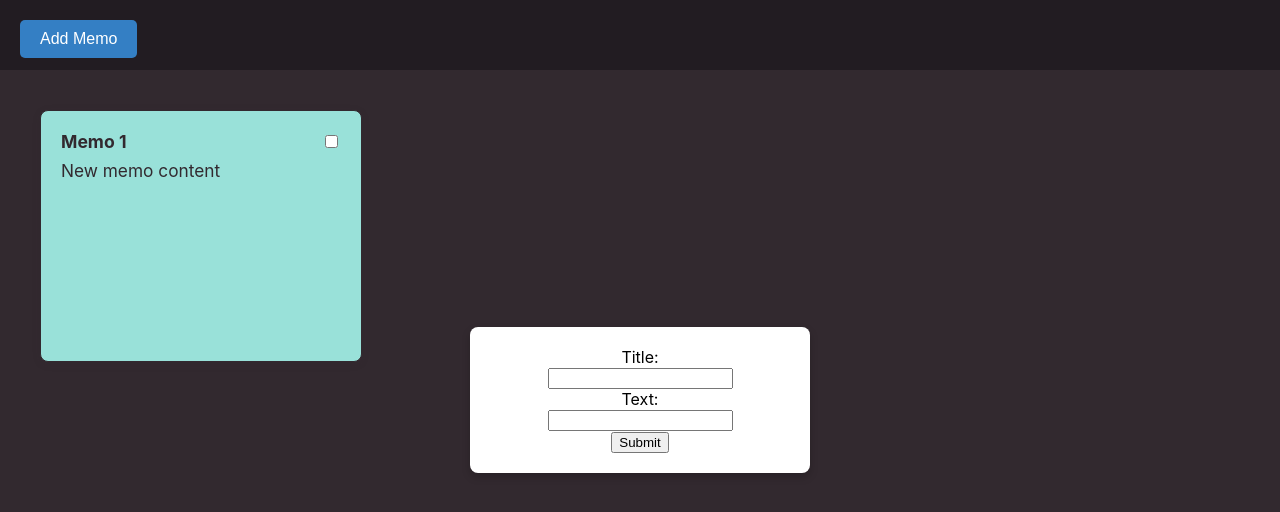
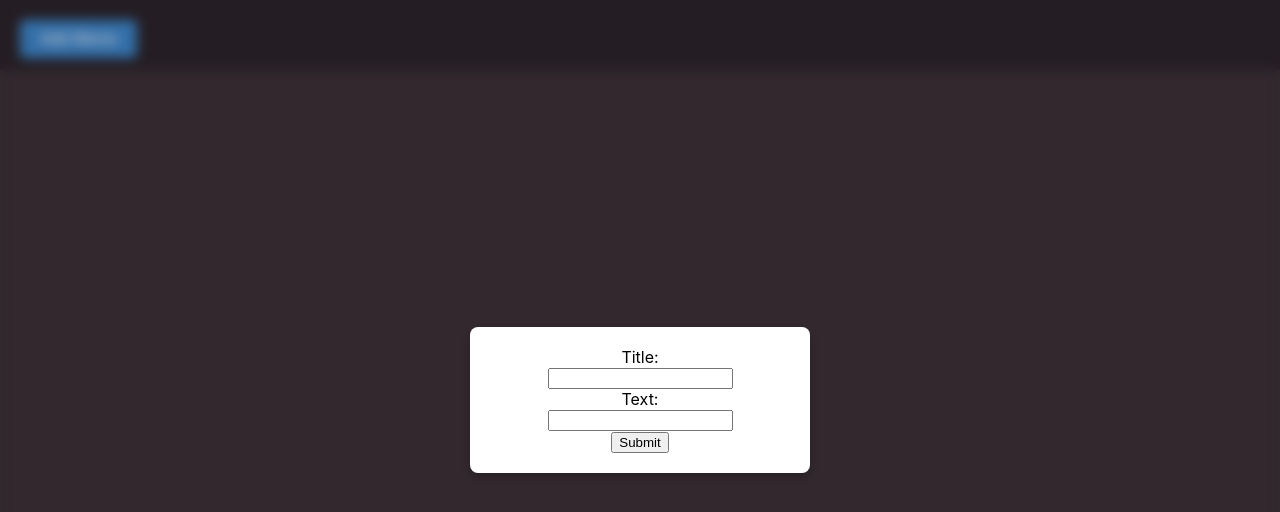
Before and after one commit to JackMorin25/tasks, a React (Create React App) app in the folder frontend/: page / in a window 1280 px wide. Both pictures are taken after a click on the button "Add Memo". Shown: the top 512 px of the page. Built offline with nearby package versions, Linux system fonts and the light colour scheme.

Commit message:
made adding memos better

```diff
--- a/frontend/src/components/mainpage.jsx
+++ b/frontend/src/components/mainpage.jsx
@@ -25,16 +25,13 @@ const Mainpage = () => {
 
     }, []);
 
-    function addMemo() {
-        setIsSubmitting(true);
-        let popup = document.getElementById("popup")
-        // wait for memo to be filled before adding to memos
-
-
+    function addMemo(t,c) {
         setMemos(prevMemos => [
         ...prevMemos,
-        { title: `Memo ${prevMemos.length + 1}`, content: "New memo content" }
-    ]);
+        { title:t, content:c }
+        ]);
+
+        setIsSubmitting(false);
     }
 
     return (
@@ -42,12 +39,12 @@ const Mainpage = () => {
         <div id="main-content">
 
             <div id="add-memo">
-                <button onClick={addMemo}>
+                <button onClick={() => setIsSubmitting(true)}>
                     Add Memo
                 </button>
             </div>
 
-            {isSubmitting && <Popup id="popup"/>}
+            {isSubmitting && <Popup onSubmit={addMemo}/>}
 
             <div id="note-location">
                 {memos.length > 0 &&
--- a/frontend/src/components/memo/memo.jsx
+++ b/frontend/src/components/memo/memo.jsx
@@ -3,7 +3,7 @@ const Memo = ({ title = "Memo Title", content = "This is a memo." }) => {
     return (
         <div className="memo-card">
             <div className="memo-title">{title} <input id="memo-selector" type="checkbox"></input></div>
-            <div className="memo-content" contenteditable="true">{content}</div>
+            <div className="memo-content">{content}</div>
         </div>
     );
 }
--- a/frontend/src/components/popup/popup.css
+++ b/frontend/src/components/popup/popup.css
@@ -1,13 +1,24 @@
 #form-container {
-    position: fixed; /* Ensures the popup stays in place relative to the viewport */
-    top: 50%; /* Centers vertically */
-    left: 50%; /* Centers horizontally */
-    transform: translate(-50%, -50%); /* Adjusts for the element's own dimensions */
-    z-index: 1000; /* Places the popup above other elements */
-    background-color: white; /* Sets a background color for the popup */
-    padding: 20px; /* Adds some padding inside the popup */
-    box-shadow: 0 4px 8px rgba(0, 0, 0, 0.2); /* Adds a subtle shadow for better visibility */
-    border-radius: 8px; /* Rounds the corners of the popup */
-    width: 300px; /* Sets a fixed width for the popup */
-    text-align: center; /* Centers the text inside the popup */
+    position: fixed;
+    top: 50%;
+    left: 50%;
+    transform: translate(-50%, -50%);
+    z-index: 1000;
+    background-color: white;
+    padding: 20px;
+    box-shadow: 0 4px 8px rgba(0, 0, 0, 0.2);
+    border-radius: 8px;
+    width: 300px;
+    text-align: center;
 }
+
+#popup-blur-bg {
+    position: fixed;
+    top: 0;
+    left: 0;
+    width: 100vw;
+    height: 100vh;
+    background: rgba(50, 41, 47, 0.18);
+    backdrop-filter: blur(6px);
+    z-index: 999;
+}
--- a/frontend/src/components/popup/popup.jsx
+++ b/frontend/src/components/popup/popup.jsx
@@ -1,17 +1,32 @@
 import './popup.css'
+import OutsideAlerter from './outsideAlerter.jsx';
 
-const Popup = () => {
+
+const Popup = ({onSubmit}) => {
+
+    function handleSubmit(e){
+        e.preventDefault();
+        const title = e.target.title.value;
+        const content = e.target['msg-content'].value;
+        console.log(typeof(content));
+        onSubmit(title, content);
+    }
 
     return (
-        <div id="form-container">
-            <form>
-                <label for="title">Title:</label><br/>
-                <input type="text" id="title" name="title"></input><br/>
-                <label for="msg-content">Text:</label><br/>
-                <input type="text" id="msg-content" name="title"></input><br/>
-                <button id="submit">Submit</button>
-            </form>
-        </div>
+        <>
+            <div id="popup-blur-bg"></div>
+            <OutsideAlerter>
+            <div id="form-container">
+                <form onSubmit={handleSubmit}>
+                    <label htmlFor="title">Title:</label><br/>
+                    <input type="text" id="title" name="title"></input><br/>
+                    <label htmlFor="msg-content">Text:</label><br/>
+                    <input type="text" id="msg-content" name="msg-content"></input><br/>
+                    <button id="submit">Submit</button>
+                </form>
+            </div>
+            </OutsideAlerter>
+        </>
     )
 }
 
```
